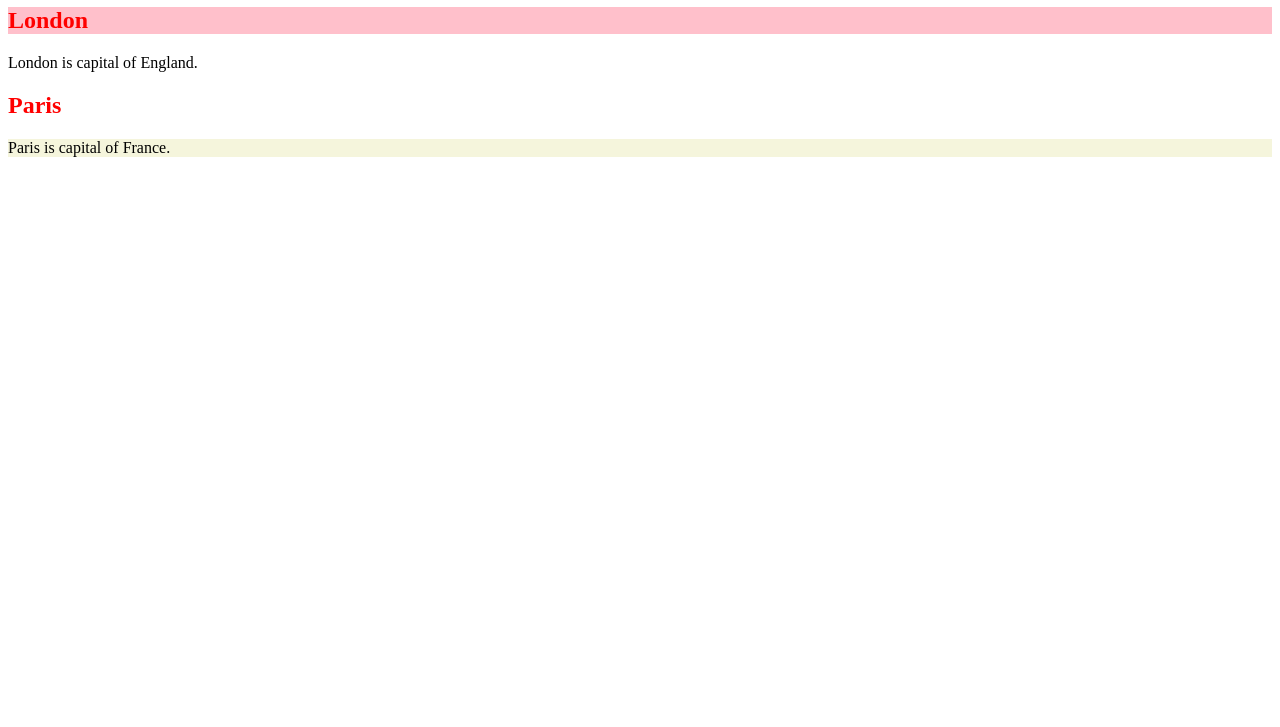
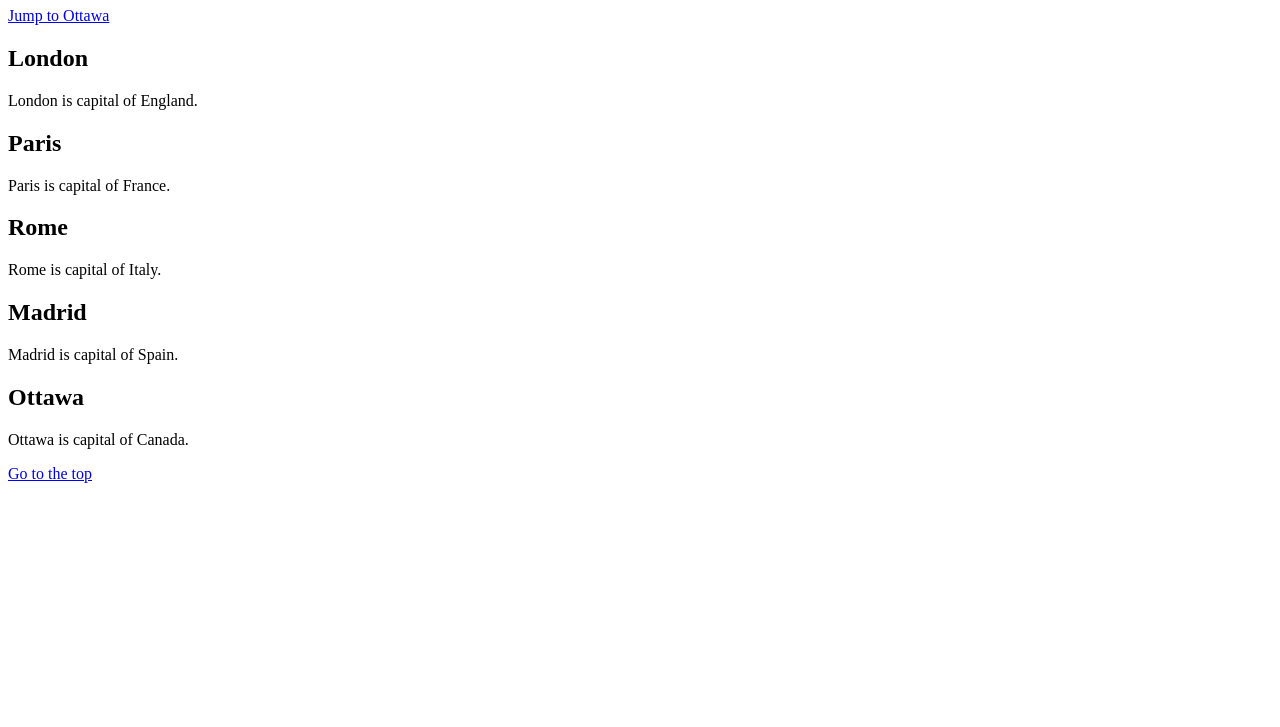
Before and after one commit to victortran1449/week5-1620, a plain HTML site: page index.html in a window 1280 px wide. Shown: the part 73-800 px from the top of the page. Drawn offline with Linux system fonts and the light colour scheme.

Commit message:
prac using id to link in page nav

```diff
--- a/index.html
+++ b/index.html
@@ -1,6 +1,6 @@
 <!DOCTYPE html>
 <html>
-  <head>
+  <!-- <head>
     <title>week 5 practice</title>
     <meta charset="utf-8" />
     <link rel="stylesheet" href="stylesheets/stylesheet.css" />
@@ -10,6 +10,24 @@
     <h2 class="headings" id="london_heading">London</h2>
     <p>London is capital of England.</p>
     <h2 class="headings">Paris</h2>
-    <p class="paris_paragraph">Paris is capital of France.</p>
+    <p class="paris_paragraph">Paris is capital of France.</p> -->
+    <h1 id="top">Capitals</h1>
+<p><a href="#ottawa">Jump to Ottawa</a></p>
+
+<h2>London</h2>
+<p>London is capital of England.</p>
+<h2>Paris</h2>
+<p>Paris is capital of France.</p>
+
+<h2>Rome</h2>
+<p>Rome is capital of Italy.</p>
+
+<h2>Madrid</h2>
+<p> Madrid is capital of Spain.</p>
+
+<h2 id="ottawa">Ottawa</h2>
+<p> Ottawa is capital of Canada.</p>
+
+<p><a href="#top">Go to the top</a></p>
   </body>
 </html>
```
